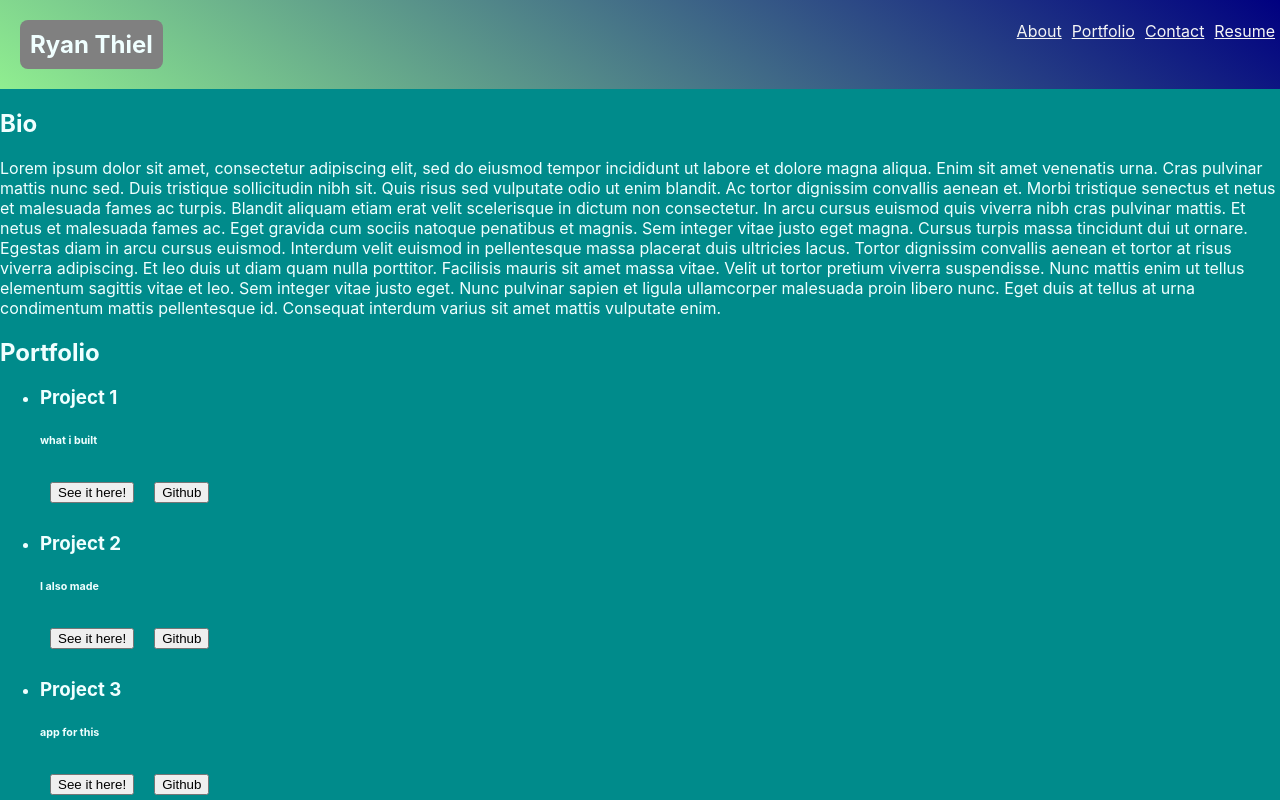
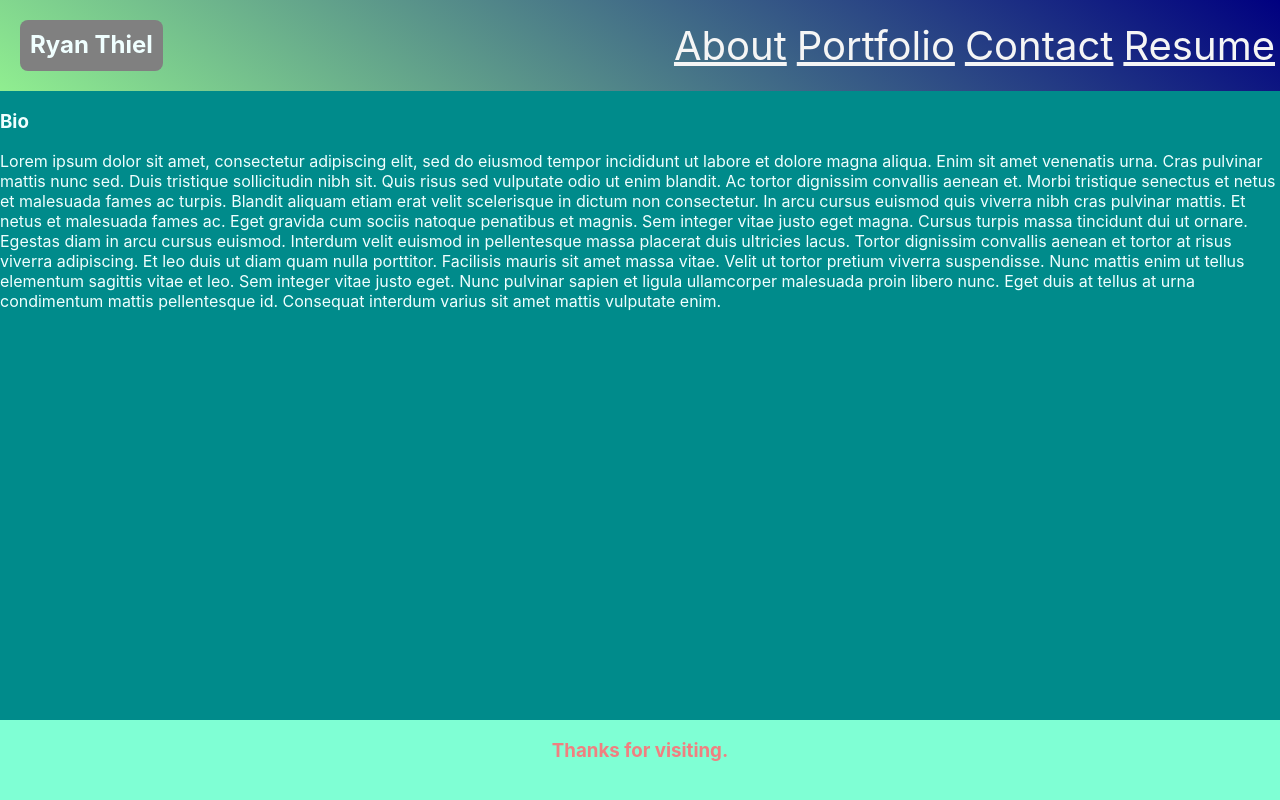
Before and after one commit to rtthiel8/react-portfolio, a React (Create React App) app: page / in a window 1280 px wide. Shown: the top 800 px of the page. Built offline with nearby package versions, Linux system fonts and the light colour scheme.

Commit message:
conditional rendering

```diff
--- a/src/App.css
+++ b/src/App.css
@@ -48,7 +48,8 @@ nav li {
 }
 
 a {
-  color: whitesmoke
+  color: whitesmoke;
+  font-size: 40px;
 }
 
 header {
@@ -72,3 +73,37 @@ label {
 button {
   margin: 10px;
 }
+
+#stylized input{
+    display: block;
+    font-size:11px;
+    padding:4px 2px;
+    border:solid 1px darkmagenta;
+    width:70px;
+    margin:2px 0 20px 10px;
+}
+
+#page-container {
+  position: relative;
+  min-height: 100vh;
+}
+
+#content-wrap {
+  padding-bottom: 5rem;    /* Footer height */
+}
+
+#footer {
+  position: absolute;
+  bottom: 0;
+  width: 100%;
+  height: 5rem;            /* Footer height */
+  color: lightcoral;
+  background-color: aquamarine;
+  text-align: center;
+}
+
+img {
+  width: 400px;
+  height: 400px;
+  border-radius: 8px;
+}
--- a/src/App.js
+++ b/src/App.js
@@ -1,54 +1,45 @@
 import React, { useState } from 'react';
 import './App.css';
-import About from './components/About';
-import Project from './components/Project';
-import ContactForm from './components/Contact';
-import Resume from './components/Resume';
+import Nav from './components/Nav';
 import Header from './components/Header';
 import Footer from './components/Footer';
+import Page from './components/Page';
 
 function App() {
 
-
-  const [projects] = useState([
+  const [sections] = useState([
     {
-      title: "Project 1",
-      description: "what i built",
+      name: "About"
     },
     {
-      title: "Project 2",
-      description: "I also made"
+      name: "Portfolio"
     },
     {
-      title: "Project 3",
-      description: "app for this"
+      name: "Contact"
     },
     {
-      title: "Super",
-      description: "best evah"
+      name: "Resume"
     },
-    {
-      title: "Runnin Bud",
-      description: "Get up and go today."
-    }
   ]);
 
-  const [currentProject, setCurrentProject] = useState(projects[0]);
+  const [currentSection, setCurrentSection] = useState(sections[0]);
+
 
   return (
-    <div>
-      <Header />
-      <main>
-        <About />
-        <Project
-          projects={projects}
-          setCurrentProject={setCurrentProject}
-          currentProject={currentProject}
-        ></Project>
-        <ContactForm />
-        <Resume />
-      </main>
-      <Footer />
+    <div id="page-container">
+      <div id="content-wrap">
+        <Header>
+          <Nav
+            sections={sections}
+            setCurrentSection={setCurrentSection}
+            currentSection={currentSection}
+          ></Nav>
+        </Header>
+        <main>
+          <Page currentSection={currentSection} />
+        </main>
+        <Footer />
+      </div>
     </div>
   );
 }
--- a/src/components/Contact/index.js
+++ b/src/components/Contact/index.js
@@ -34,6 +34,7 @@ function ContactForm() {
     return (
         <section>
             <h1>Contact me</h1>
+            <div id="stylized">
                 <form id="contact-form" onSubmit={handleSubmit}>
                     <div>
                         <label htmlFor="name">Name:</label>
@@ -54,6 +55,7 @@ function ContactForm() {
                     )}
                     <button type="submit">Submit</button>
                 </form>
+            </div>
         </section>
     )
 }
--- a/src/components/Footer/index.js
+++ b/src/components/Footer/index.js
@@ -4,9 +4,9 @@ function Footer() {
 
     return (
 
-        <footer>
+        <footer id="footer">
             <h3>
-                My footer!
+                Thanks for visiting.
             </h3>
         </footer>
 
--- a/src/components/Header/index.js
+++ b/src/components/Header/index.js
@@ -1,37 +1,17 @@
-import React, { useState } from "react";
-import Nav from "../Nav";
+import React from "react";
 
-function Header() {
+function Header(props) {
 
     // const [sectionSelected, setSectionSelected] = useState(false);
 
-    const [sections] = useState([
-        {
-            name: "About"
-        },
-        {
-            name: "Portfolio"
-        },
-        {
-            name: "Contact"
-        },
-        {
-            name: "Resume"
-        },
-    ]);
 
-    const [currentSection, setCurrentSection] = useState(sections[0]);
 
     return (
         <header>
             <h2>
                 Ryan Thiel
             </h2>
-        <Nav
-        sections={sections}
-        setCurrentSection={setCurrentSection}
-        currentSection={currentSection}
-        ></Nav>
+            {props.children}
         </header>
     )
 }
--- a/src/components/Nav/index.js
+++ b/src/components/Nav/index.js
@@ -14,11 +14,11 @@ function Nav(props) {
             <ul className='flex-row'>
                 {sections.map((section) => (
                     <li
-                        className={`mx-2 ${currentSection.name === section.name
+                        className={`mx-2 ${currentSection.name === section.name && 'navActive'
                             }`}
                         key={section.name}
                     >
-                        <a href={section.name} onClick={(e) => {
+                        <a href="#{section.name}" onClick={(e) => {
                             e.preventDefault()
                             setCurrentSection(section)
                         }} >
--- /dev/null
+++ b/src/components/Page/index.js
@@ -0,0 +1,65 @@
+import React, { useState } from "react";
+import About from '../About';
+import Project from '../Project';
+import ContactForm from '../Contact';
+import Resume from '../Resume';
+
+
+
+function Page({ currentSection }) {
+
+    const [projects] = useState([
+        {
+            title: "Brewber",
+            description: "find food and brews near you!"
+        },
+        {
+            title: "Project 2",
+            description: "I also made"
+        },
+        {
+            title: "Project 3",
+            description: "app for this"
+        },
+        {
+            title: "Super",
+            description: "best evah"
+        },
+        {
+            title: "Runnin Bud",
+            description: "Get up and go today."
+        },
+        {
+            title: "Peddlr",
+            description: "A cyclists virtual best friend."
+        }
+    ]);
+
+
+    const [currentProject, setCurrentProject] = useState(projects[0]);
+
+
+
+    const renderPage = () => {
+        switch (currentSection.name) {
+            case 'About':
+                return <About />
+            case 'Portfolio':
+                return <Project projects={projects} currentProject={currentProject} setCurrentProject={setCurrentProject} />
+            case 'Contact':
+                return <ContactForm />
+            case 'Resume':
+                return <Resume />
+            default:
+                return <About />
+        }
+    }
+
+    return (
+        <section>
+            {renderPage()}
+        </section>
+    )
+}
+
+export default Page;
--- a/src/components/Project/index.js
+++ b/src/components/Project/index.js
@@ -1,5 +1,5 @@
 import React from "react";
-
+import Brewber from '../../assets/Brewber.png'
 
 function Project(props) {
 
@@ -37,16 +37,17 @@ function Project(props) {
                         <button>
                             Github
                         </button>
+                        <div className="flex-row">
+                            <img
+                                src={Brewber}
+                                alt=""
+                                className="img-thumbnail mx-1"
+                            />
+                        </div>
                     </li>
                 ))}
             </ul>
-            <div className="flex-row">
-                {/* <img
-                src={photo}
-                alt=""
-                className="img-thumbnail mx-1"
-                /> */}
-            </div>
+
         </section>
     )
 }
```
Also changed, not shown: src/assets/Brewber.png (added). Lines whose indentation alone changed are shown as unchanged.
